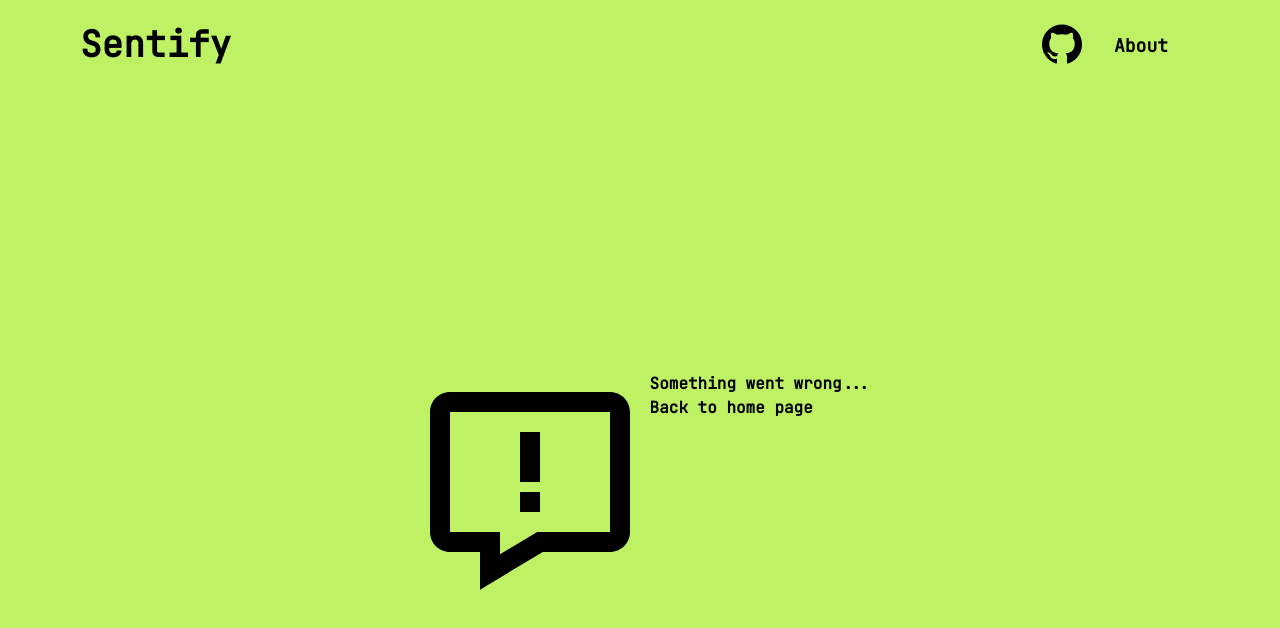
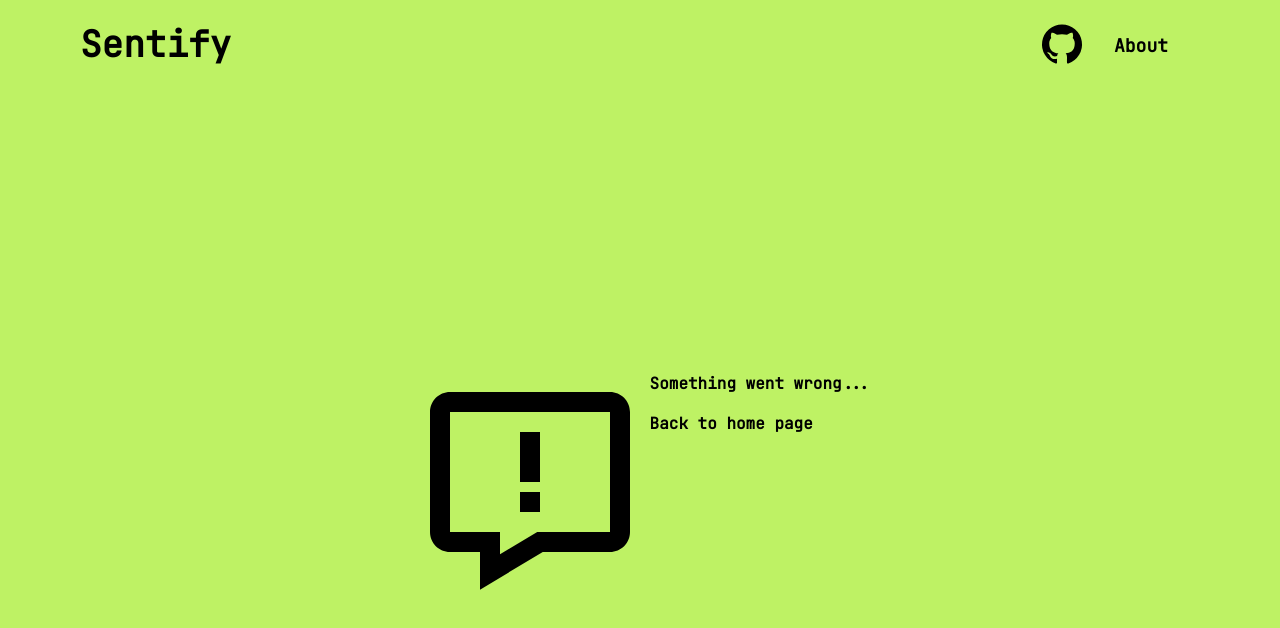
Before and after one commit to afoshiok/Sentify, a Vue app in the folder sentify/: page /error in a window 1280 px wide. Shown: the top 628 px of the page. Built offline with nearby package versions, Linux system fonts and the light colour scheme.

Commit message:
FIXME: Using .envs in frontend

```diff
--- a/sentify/package.json
+++ b/sentify/package.json
@@ -13,6 +13,7 @@
     "@fontsource/jetbrains-mono": "^4.5.12",
     "axios": "^1.2.3",
     "daisyui": "^2.47.0",
+    "dotenv": "^16.0.3",
     "pinia": "^2.0.30",
     "vue": "^3.2.45",
     "vue-router": "^4.1.6"
--- a/sentify/src/components/Error.vue
+++ b/sentify/src/components/Error.vue
@@ -4,7 +4,7 @@
             <svg fill="currentColor" stroke-width="0" xmlns="http://www.w3.org/2000/svg" viewBox="0 0 24 24" height="15em" width="15em" style="overflow: visible;"><path d="M20 2H4c-1.103 0-2 .897-2 2v12c0 1.103.897 2 2 2h3v3.767L13.277 18H20c1.103 0 2-.897 2-2V4c0-1.103-.897-2-2-2zm0 14h-7.277L9 18.233V16H4V4h16v12z"></path><path d="M11 6h2v5h-2zm0 6h2v2h-2z"></path></svg>
             <div>
                 <h1>Something went wrong...</h1>
-                <RouterLink class="mt-4" to="/"><h1>Back to home page</h1></RouterLink>
+                <RouterLink to="/"><h1 class="mt-4 hover:underline underline-offset-4">Back to home page</h1></RouterLink>
             </div>
         </div>
     </div>
```
Also changed, not shown: 1 other file (tests, documents, lock files or other folders).
